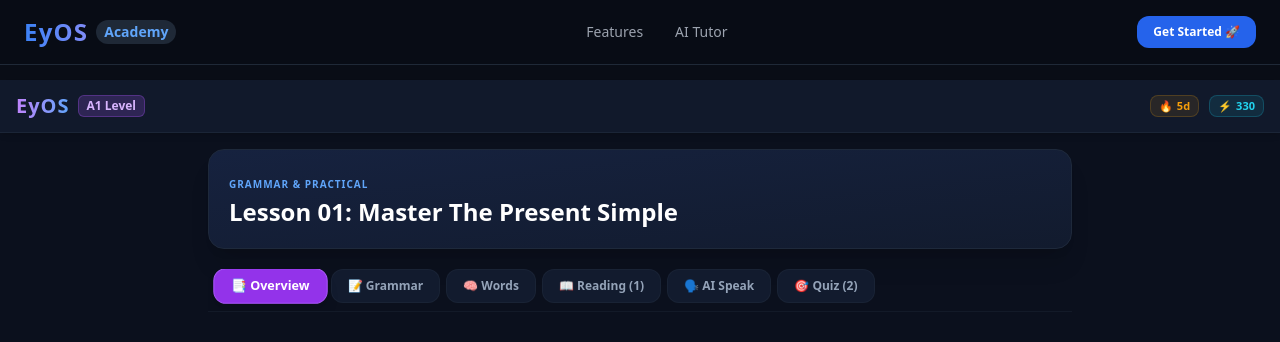
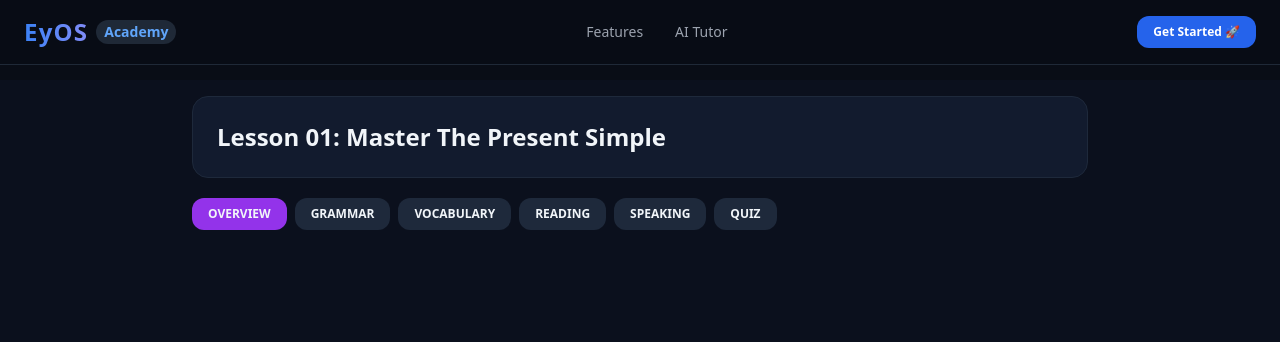
Before and after one commit to eyobaasefa19-hue/EyOS-Academy, a Next.js app: page /lessons/grammar in a window 1280 px wide. Shown: the top 342 px of the page. Built offline with nearby package versions, Linux system fonts and the light colour scheme.

Commit message:
Update page.tsx

```diff
--- a/src/app/lessons/grammar/page.tsx
+++ b/src/app/lessons/grammar/page.tsx
@@ -2,7 +2,6 @@
 
 import React, { useState, useRef } from "react";
 import Link from "next/link";
-// 🛠️ ከ lessonData.ts ላይ መረጃዎቹን አስመጣን
 import { readingStories, lessonModules } from "./lessonData";
 
 const staticLessonData = {
@@ -13,7 +12,6 @@ const staticLessonData = {
   xpReward: 150,
   amharicOverview: "የአሁኑን ጊዜ (Present Simple) ዘወትር ለምናደርጋቸው ድርጊቶች፣ ልማዶች፣ የዕለት ተዕለት ውሎዎች እና ሁልጊዜም እውነት ለሆኑ እውነታዎች ለመግለፅ እንጠቀምበታለን።",
   englishOverview: "We use the Present Simple to talk about habits, permanent situations, daily routines, and general facts.",
-
   grammar: {
     title: "Verb 'To Be' & Sentence Structure",
     rules: [
@@ -23,44 +21,32 @@ const staticLessonData = {
     ],
     commonMistake: "❌ Don't say: 'He am working at the terminal.' \n✅ Say: 'He is working at the terminal.'\n\n❌ Don't say: 'They works everyday.'\n✅ Say: 'They work everyday.'"
   },
-
   vocabulary: [
-    { word: "Explore", type: "Verb", amharic: "አዲስ ነገርን ማወቅ/መረመር", pronunciation: "/ɪkˈsplɔːr/", example: "I explore new frameworks on my phone." },
-    { word: "Essential", type: "Adjective", amharic: "በጣም አስፈላጊ/ግዴታ የሆነ", pronunciation: "/ɪˈsen.ʃəl/", example: "English is essential for aviation logistics." },
-    { word: "Aviation", type: "Noun", amharic: "የአቪዬሽን/የበረራ ሳይንስ እና ኢንዱስትሪ", pronunciation: "/ˌeɪ.viˈeɪ.ʃən/", example: "He studies aviation operations." },
-    { word: "Cargo", type: "Noun", amharic: "በአውሮፕላን የሚጓጓዝ ጭነት/ዕቃ", pronunciation: "/ˈkɑːr.ɡoʊ/", example: "The team updates the cargo manifest." },
-    { word: "Manifest", type: "Noun", amharic: "የጭነት ዕቃዎች ዝርዝር ሰነድ", pronunciation: "/ˈmæn.ɪ.fest/", example: "Check the weight on the cargo manifest." },
-    { word: "Deploy", type: "Verb", amharic: "የተሰራን ሶፍትዌር ለተጠቃሚ ክፍት ማድረግ", pronunciation: "/dɪˈplɔɪ/", example: "We deploy the application using Vercel." }
+    { word: "Explore", type: "Verb", amharic: "አዲስ ነገርን ማወቅ", pronunciation: "/ɪkˈsplɔːr/", example: "I explore new frameworks." },
+    { word: "Essential", type: "Adjective", amharic: "አስፈላጊ", pronunciation: "/ɪˈsen.ʃəl/", example: "English is essential." },
+    { word: "Aviation", type: "Noun", amharic: "የአቪዬሽን", pronunciation: "/ˌeɪ.viˈeɪ.ʃən/", example: "He studies aviation." },
+    { word: "Cargo", type: "Noun", amharic: "ጭነት", pronunciation: "/ˈkɑːr.ɡoʊ/", example: "The cargo manifest." },
+    { word: "Manifest", type: "Noun", amharic: "የዕቃ ዝርዝር", pronunciation: "/ˈmæn.ɪ.fest/", example: "Check the manifest." },
+    { word: "Deploy", type: "Verb", amharic: "ለተጠቃሚ ክፍት ማድረግ", pronunciation: "/dɪˈplɔɪ/", example: "We deploy the app." }
   ],
-
   conversations: [
-    { role: "Airport Agent", text: "Good morning! Can I see your passport and ticket, please?", translation: "እንደምን አደሩ! እባክዎን ፓስፖርትዎን እና ቲኬትዎን ላይም እችላለሁ?" },
-    { role: "Passenger (You)", text: "Sure, here they are. I am flying to Washington, D.C.", translation: "እንዴታ፣ ይኸውልዎት። ወደ ዋሽንግተን ዲሲ እየበረርኩ ነው።" }
+    { role: "Airport Agent", text: "Good morning! Can I see your passport and ticket?", translation: "እንደምን አደሩ! ፓስፖርትዎን እና ቲኬትዎን ላሳይ?" },
+    { role: "Passenger (You)", text: "Sure, here they are.", translation: "እንዴታ፣ ይኸውልዎት።" }
   ]
 };
 
 export default function AdvancedLessonDashboard() {
   const [activeTab, setActiveTab] = useState<"overview" | "grammar" | "vocabulary" | "reading" | "speaking" | "quiz">("overview");
-  const [streak, setStreak] = useState(5);
+  const [streak] = useState(5);
   const [userXp, setUserXp] = useState(330);
-  const [isUserLoggedIn, setIsUserLoggedIn] = useState(true);
-
   const [currentQuestionIndex, setCurrentQuestionIndex] = useState(0);
   const [selectedQuizOption, setSelectedQuizOption] = useState<number | null>(null);
   const [quizSubmitted, setQuizSubmitted] = useState(false);
   const [score, setScore] = useState(0);
   const [quizFinished, setQuizFinished] = useState(false);
 
-  // አጭር ማጣቀሻ ለጥያቄዎች
   const questions = lessonModules[0].questions;
-
-  const tabContainerRef = useRef<HTMLDivElement>(null);
-
-  const triggerHaptic = (duration = 40) => {
-    if (typeof window !== "undefined" && navigator.vibrate) {
-      navigator.vibrate(duration);
-    }
-  };
+  const triggerHaptic = (duration = 40) => { if (typeof window !== "undefined" && navigator.vibrate) navigator.vibrate(duration); };
 
   const handleQuizAnswer = () => {
     triggerHaptic(60);
@@ -83,149 +69,45 @@ export default function AdvancedLessonDashboard() {
     }
   };
 
-  const restartQuiz = () => {
-    setCurrentQuestionIndex(0);
-    setSelectedQuizOption(null);
-    setQuizSubmitted(false);
-    setScore(0);
-    setQuizFinished(false);
-  };
-
   return (
-    <div className="min-h-screen bg-[#0b101d] text-slate-100 flex flex-col font-sans select-none">
-
-      {/* NAVBAR */}
-      <div className="sticky top-0 z-50 bg-[#121b2e]/90 backdrop-blur-md border-b border-slate-800/80 px-4 py-3 flex items-center justify-between shadow-md">
-        <div className="flex items-center gap-2">
-          <span className="text-xl font-black tracking-wider text-transparent bg-clip-text bg-gradient-to-r from-purple-400 to-blue-400">EyOS</span>
-          <span className="text-xs font-bold px-2 py-0.5 rounded-md bg-purple-500/20 text-purple-300 border border-purple-500/30">
-            {staticLessonData.cefrLevel} Level
-          </span>
+    <div className="min-h-screen bg-[#0b101d] text-slate-100 p-4">
+      <main className="max-w-4xl mx-auto space-y-5">
+        <div className="bg-[#121b2e] p-6 rounded-2xl border border-slate-800">
+          <h1 className="text-2xl font-bold">{staticLessonData.title}</h1>
         </div>
 
-        <div className="flex items-center gap-2.5">
-          <div className="flex items-center gap-1 text-amber-500 bg-amber-500/10 px-2 py-0.5 rounded-lg border border-amber-500/20 text-[11px] font-bold">
-            🔥 <span>{streak}d</span>
-          </div>
-          <div className="flex items-center gap-1 text-cyan-400 bg-cyan-400/10 px-2 py-0.5 rounded-lg border border-cyan-400/20 text-[11px] font-bold">
-            ⚡ <span>{userXp}</span>
-          </div>
-        </div>
-      </div>
-
-      {/* CORE CONTENT FRAME */}
-      <main className="flex-1 max-w-4xl w-full mx-auto p-4 space-y-5 pb-24">
-
-        <div className="bg-gradient-to-br from-[#16223f] to-[#121b2e] rounded-2xl p-5 border border-slate-800 shadow-xl">
-          <span className="text-[10px] font-black tracking-widest text-blue-400 uppercase">{staticLessonData.category}</span>
-          <h1 className="text-xl md:text-2xl font-extrabold text-white mt-0.5">{staticLessonData.title}</h1>
-        </div>
-
-        {/* TAB CONTROLS */}
-        <div className="relative border-b border-slate-800/40">
-          <div ref={tabContainerRef} className="flex items-center gap-1.5 overflow-x-auto pb-2 px-2 scrollbar-none snap-x">
-            {(["overview", "grammar", "vocabulary", "reading", "speaking", "quiz"] as const).map((tab) => {
-              const isActive = activeTab === tab;
-              return (
-                <button
-                  key={tab}
-                  onClick={() => { triggerHaptic(20); setActiveTab(tab); }}
-                  className={`px-4 py-2 text-xs font-extrabold rounded-xl capitalize transition-all whitespace-nowrap border ${
-                    isActive
-                      ? "bg-purple-600 text-white border-purple-500 scale-105 shadow-lg"
-                      : "bg-[#121b2e] text-slate-400 border-slate-800/60 hover:bg-slate-800/50"
-                  }`}
-                >
-                  {tab === "overview" ? "📑 Overview" : tab === "grammar" ? "📝 Grammar" : tab === "vocabulary" ? "🧠 Words" : tab === "reading" ? `📖 Reading (${readingStories.length})` : tab === "speaking" ? "🗣️ AI Speak" : `🎯 Quiz (${questions.length})`}
-                </button>
-              );
-            })}
-          </div>
-        </div>
-
-        {/* DYNAMIC TAB VIEW */}
-        <div className="mt-2">
-
-          {/* TAB 6: QUIZ */}
-          {activeTab === "quiz" && (
-            <div className="bg-[#121b2e] p-5 rounded-2xl border border-slate-800 space-y-4">
-              <div className="flex items-center justify-between border-b border-slate-800 pb-2">
-                <h3 className="text-base font-bold text-white">Lesson Assessment</h3>
-                <span className="text-[10px] bg-purple-900/50 text-purple-300 font-mono px-2 py-0.5 rounded border border-purple-700/30">
-                  {!quizFinished ? `Question ${currentQuestionIndex + 1} of ${questions.length}` : "Finished"}
-                </span>
-              </div>
-
-              {!quizFinished ? (
-                <>
-                  <div className="w-full bg-slate-900 h-1 rounded-full overflow-hidden">
-                    <div
-                      className="bg-purple-500 h-full transition-all duration-300"
-                      style={{ width: `${((currentQuestionIndex + 1) / questions.length) * 100}%` }}
-                    ></div>
-                  </div>
-
-                  <div className="pt-2">
-                    <p className="text-slate-200 font-semibold text-xs md:text-sm">
-                      {questions[currentQuestionIndex].question}
-                    </p>
-                    {questions[currentQuestionIndex].amharicHint && (
-                      <span className="text-[11px] text-slate-500 font-light block mt-1 bg-slate-900/30 p-2 rounded-lg border border-slate-800/40 italic">
-                        💡 ትርጉም፦ {questions[currentQuestionIndex].amharicHint}
-                      </span>
-                    )}
-                  </div>
-
-                  <div className="space-y-2">
-                    {questions[currentQuestionIndex].options.map((option, index) => (
-                      <button
-                        key={index}
-                        disabled={quizSubmitted}
-                        onClick={() => { triggerHaptic(30); setSelectedQuizOption(index); }}
-                        className={`w-full text-left p-3.5 rounded-xl border text-xs transition-all ${
-                          quizSubmitted
-                            ? index === questions[currentQuestionIndex].correctAnswer
-                              ? "bg-green-950/40 border-green-500 text-green-300"
-                              : selectedQuizOption === index
-                              ? "bg-red-950/40 border-red-500 text-red-300"
-                              : "bg-slate-900/20 border-slate-800 text-slate-500"
-                            : selectedQuizOption === index
-                            ? "bg-purple-950/40 border-purple-500 text-purple-300 font-semibold"
-                            : "bg-slate-900/50 border-slate-800 text-slate-300"
-                        }`}
-                      >
-                        {String.fromCharCode(65 + index)}. {option}
+        <div className="flex gap-2 overflow-x-auto pb-2">
+          {(["overview", "grammar", "vocabulary", "reading", "speaking", "quiz"] as const).map((tab) => (
+            <button key={tab} onClick={() => setActiveTab(tab)} className={`px-4 py-2 rounded-xl text-xs font-bold ${activeTab === tab ? "bg-purple-600" : "bg-slate-800"}`}>
+              {tab.toUpperCase()}
             </button>
           ))}
         </div>
 
+        {activeTab === "quiz" && (
+          <div className="bg-[#121b2e] p-5 rounded-2xl border border-slate-800">
+            {!quizFinished ? (
+              <div className="space-y-4">
+                <p className="text-lg font-semibold">{questions[currentQuestionIndex].question}</p>
+                {questions[currentQuestionIndex].options.map((option, index) => (
+                  <button key={index} onClick={() => setSelectedQuizOption(index)} className={`w-full p-4 rounded-xl border ${selectedQuizOption === index ? "bg-purple-900" : "bg-slate-900"}`}>
+                    {option}
+                  </button>
+                ))}
                 {!quizSubmitted ? (
-                    <button
-                      disabled={selectedQuizOption === null}
-                      onClick={handleQuizAnswer}
-                      className="w-full mt-2 py-3 bg-purple-600 disabled:bg-slate-800 disabled:text-slate-600 disabled:cursor-not-allowed font-bold text-xs rounded-xl text-white transition"
-                    >
-                      መልስህን አስረክብ
-                    </button>
+                  <button onClick={handleQuizAnswer} className="w-full py-3 bg-purple-600 rounded-xl">Submit</button>
                 ) : (
-                    <button
-                      onClick={handleNextQuestion}
-                      className="w-full mt-2 py-3 bg-emerald-600 font-bold text-xs rounded-xl text-white transition"
-                    >
-                      {currentQuestionIndex < questions.length - 1 ? "ቀጣይ ጥያቄ ▶" : "ውጤትህን እይ ▶"}
-                    </button>
+                  <button onClick={handleNextQuestion} className="w-full py-3 bg-emerald-600 rounded-xl">Next</button>
                 )}
-                </>
+              </div>
             ) : (
-                <div className="p-5 bg-slate-900/80 rounded-xl border border-slate-800 text-center space-y-4">
-                  <h4 className="text-lg font-bold text-emerald-400">🎉 አጠናቀሃል!</h4>
-                  <div className="text-3xl font-black text-emerald-400">{score} / {questions.length}</div>
-                  <button onClick={restartQuiz} className="px-4 py-2 bg-slate-800 text-white rounded-xl text-xs">ድጋሚ ፈትን</button>
+              <div className="text-center py-10">
+                <h2 className="text-2xl font-bold">🎉 አጠናቀሃል!</h2>
+                <p>ውጤትህ፡ {score} / {questions.length}</p>
               </div>
             )}
           </div>
         )}
-        </div>
       </main>
     </div>
   );
```
Lines whose indentation alone changed are shown as unchanged.
